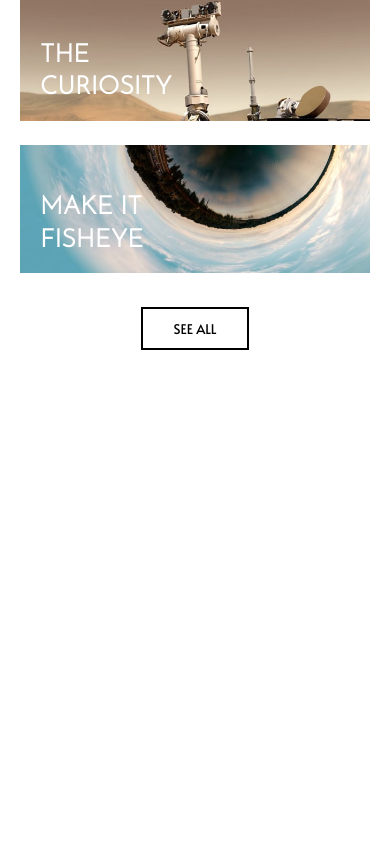
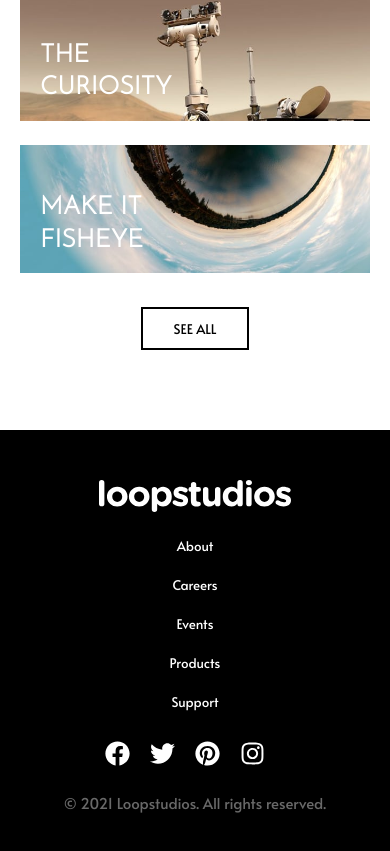
Before and after one commit to yuhhyang/Frontend-Mentor-Loopstudios-landing-page, a React (Create React App) app: page / in a window 390 px wide. Shown: the part 2296-3147 px from the top of the page. Before the commit the page ends 2726 px from the top, so only its background shows below. Built offline with nearby package versions, Linux system fonts and the light colour scheme.

Commit message:
footer mobile

```diff
--- a/src/App.js
+++ b/src/App.js
@@ -1,17 +1,19 @@
-import React from 'react'
-import Header from './components/Header'
-import ShowImg from './components/ShowImg'
-import Interactive from './components/Interactive'
-import Creations from './components/Creations'
+import React from "react";
+import Header from "./components/Header";
+import ShowImg from "./components/ShowImg";
+import Interactive from "./components/Interactive";
+import Creations from "./components/Creations";
+import Footer from "./components/Footer";
 const App = () => {
   return (
     <>
-      <Header/>
-      <ShowImg/>
-      <Interactive/>
-      <Creations/>
+      <Header />
+      <ShowImg />
+      <Interactive />
+      <Creations />
+      <Footer />
     </>
-  )
-}
+  );
+};
 
-export default App
+export default App;
--- a/src/components/Creations.js
+++ b/src/components/Creations.js
@@ -4,7 +4,7 @@ const Creations = () => {
   const [cards, setCards] = useState(data);
   return (
     <section className="creations-mobile">
-        <h2>Our creations</h2>
+      <h2>Our creations</h2>
       <section>
         {cards.map(card => {
           const { id, image, title } = card;
@@ -19,9 +19,7 @@ const Creations = () => {
         })}
       </section>
       <div className="btn-container">
-          <button className="btn">
-              See All
-          </button>
+        <button className="btn">See All</button>
       </div>
     </section>
   );
--- /dev/null
+++ b/src/components/Footer.js
@@ -0,0 +1,57 @@
+import React from "react";
+import logo from "../images/logo.svg";
+import {
+  FaTwitter,
+  FaPinterest,
+  FaInstagram,
+  FaFacebook,
+} from "react-icons/fa";
+const Footer = () => {
+  return (
+    <>
+      <footer>
+        <div>
+          <div className="logo">
+            <img src={logo} alt={logo} />
+          </div>
+          <ul>
+            <li>
+              <button>About</button>
+            </li>
+            <li>
+              <button>Careers</button>
+            </li>
+            <li>
+              <button>Events</button>
+            </li>
+            <li>
+              <button>Products</button>
+            </li>
+            <li>
+              <button>Support</button>
+            </li>
+          </ul>
+        </div>
+        <div>
+          <ul className="social-icon">
+            <li>
+              <FaFacebook />
+            </li>
+            <li>
+              <FaTwitter />
+            </li>
+            <li>
+              <FaPinterest />
+            </li>
+            <li>
+              <FaInstagram />
+            </li>
+          </ul>
+          <p>&copy; 2021 Loopstudios. All rights reserved.</p>
+        </div>
+      </footer>
+    </>
+  );
+};
+
+export default Footer;
--- a/src/index.css
+++ b/src/index.css
@@ -40,7 +40,7 @@ button {
   border: none;
   background-color: transparent;
   font-family: "Alata", sans-serif;
-  color: #fff;
+  color: var(--white);
 }
 img {
   width: 100%;
@@ -61,7 +61,7 @@ img {
 .header .menu-btn .bar {
   width: 35px;
   height: 3px;
-  background: #fff;
+  background: var(--white);
   margin: 0 0 5px;
 }
 /*mobile - hide navbar*/
@@ -84,10 +84,10 @@ img {
   padding: 0 20px;
 }
 .show .text h1 {
-  color: #fff;
+  color: var(--white);
   font-size: 3rem;
   line-height: 1.1;
-  border: solid 2px #fff;
+  border: solid 2px var(--white);
   padding: 20px;
 }
 /* Interactive */
@@ -114,7 +114,7 @@ img {
   padding: 0 0 20px 20px;
   position: absolute;
   bottom: 0;
-  color: #fff;
+  color: var(--white);
   width: 150px;
   font-size: 25px;
   line-height: 1.3;
@@ -132,14 +132,45 @@ img {
   padding: 30px 0;
 }
 .creations-mobile .btn-container .btn {
-  border: 2px solid black;
+  border: 2px solid var(--black);
   padding: 10px 30px;
-  color: black;
+  color: var(--black);
   text-transform: uppercase;
   cursor: pointer;
-  transition: background 0.2s;
 }
 .creations-mobile .btn-container .btn:hover {
-  background: #000;
-  color: #fff;
+  background: var(--black);
+  color: var(--white);
 }
+/* Footer */
+footer {
+  background: var(--black);
+  color: var(--white);
+  padding: 50px 0;
+  text-align: center;
+}
+footer .logo img {
+  width: auto;
+  margin-bottom: 20px;
+}
+footer ul {
+  margin-bottom: 30px;
+}
+footer ul li {
+  margin-bottom: 20px;
+}
+footer .social-icon {
+  display: flex;
+  justify-content: center;
+  align-items: center;
+  margin-bottom: 0;
+}
+footer .social-icon li {
+  margin-right: 20px;
+  font-size: 25px;
+}
+footer > p {
+  font-family: "Alata", sans-serif;
+  color: var(--dark-gray);
+  font-size: 15px;
+}
```
Also changed, not shown: src/components/ShowImg.js (+4 -4 lines).
